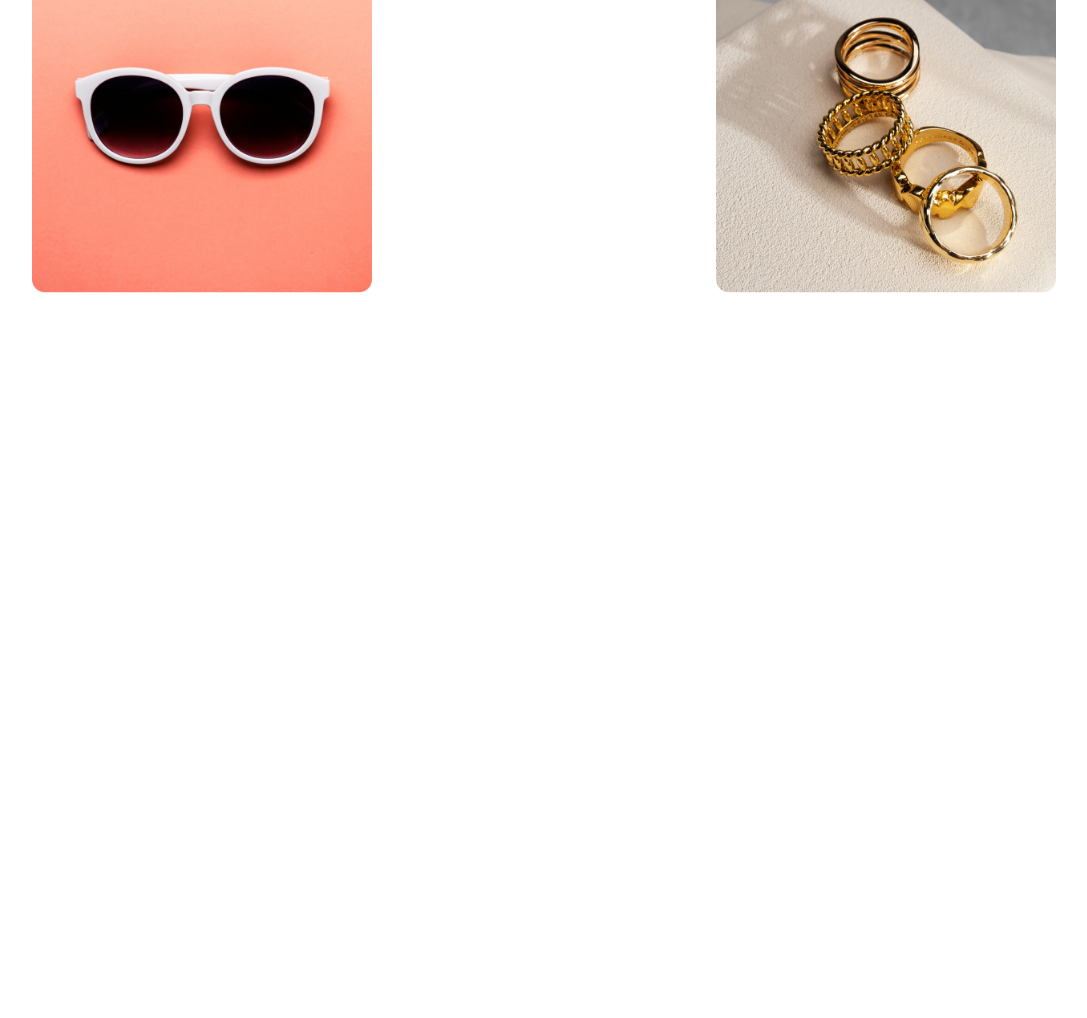
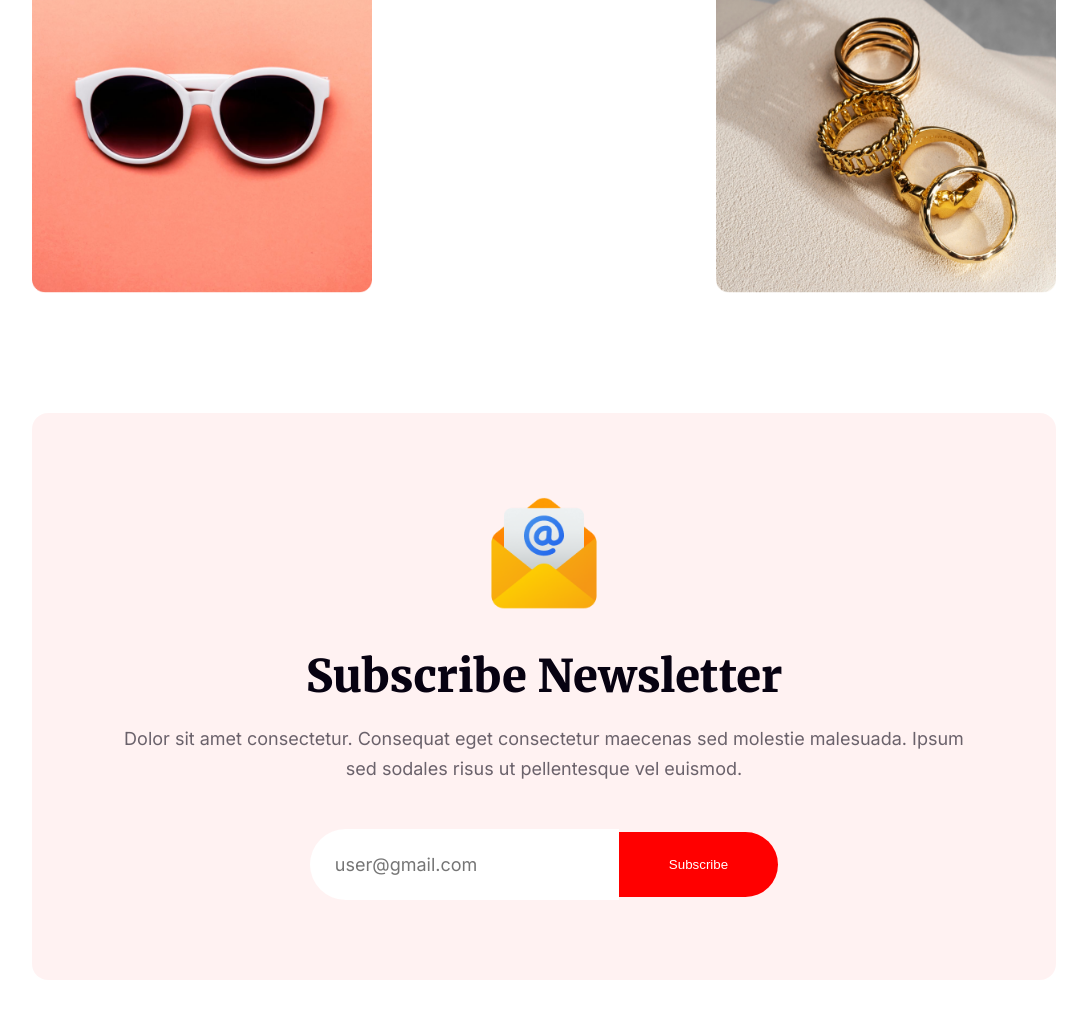
Before and after one commit to borhansiddque/new-year-offer, a plain HTML site: page index.html in a window 1280 px wide. Shown: the part 5139-6157 px from the top of the page, without its empty margins (96-1183 px from the left). Before the commit the page ends 5432 px from the top, so only its background shows below. Drawn offline with Linux system fonts and the light colour scheme.

Commit message:
Newsletter Section Done

```diff
--- a/index.html
+++ b/index.html
@@ -106,6 +106,18 @@
                     <img src="./images/portfolio-img-6.png" alt="">
                 </div>
             </section>
+            <!-- Newsletter Section -->
+            <section class="newsletter-container">
+                <div class="newsletter-content">
+                    <img src="./images/newsletter-img.png" alt="">
+                    <h2 class="newsletter-title">Subscribe Newsletter</h2>
+                    <p class="paragraph">Dolor sit amet consectetur. Consequat eget consectetur maecenas sed molestie malesuada. Ipsum sed sodales risus ut pellentesque vel euismod. </p>
+                    <div class="newsletter-form">
+                        <input type="text" name="" id="" class="newsletter-email" placeholder="user@gmail.com">
+                        <input type="submit" value="Subscribe" class="newsletter-btn">
+                    </div>
+                </div>
+            </section>
         </div>
     </main>
     <footer></footer>
--- a/styles/style.css
+++ b/styles/style.css
@@ -351,3 +351,57 @@ header {
 .portfolio-image-container img {
     width: 340px;
 }
+
+/* Newsletter Section Style */
+.newsletter-container {
+    margin: 120px 0px;
+    border-radius: 16px;
+    background: rgba(255, 0, 0, 0.05);
+    padding: 80px;
+}
+
+.newsletter-content {
+    text-align: center;
+}
+
+.newsletter-content img {
+    width: 120px;
+}
+
+.newsletter-title {
+    color: #070211;
+    font-size: 45px;
+    font-weight: 900;
+    margin: 30px 0px 20px;
+}
+
+.newsletter-content p.paragraph {
+    color: rgba(7, 2, 17, 0.6);
+    margin-bottom: 45px;
+}
+
+.newsletter-form {
+    display: flex;
+    align-items: center;
+    justify-content: center;
+}
+
+.newsletter-email {
+    padding: 25px;
+    border: none;
+    outline: none;
+    color: rgba(7, 2, 17, 0.3);
+    font-family: Inter;
+    font-size: 18px;
+    font-weight: 400;
+    border-radius: 50px 0px 0px 50px;
+}
+
+.newsletter-btn {
+    padding: 25px 50px;
+    border-radius: 0px 50px 50px 0px;
+    border: none;
+    outline: none;
+    color: #fff;
+    background-color: #ff0000;
+}
```
